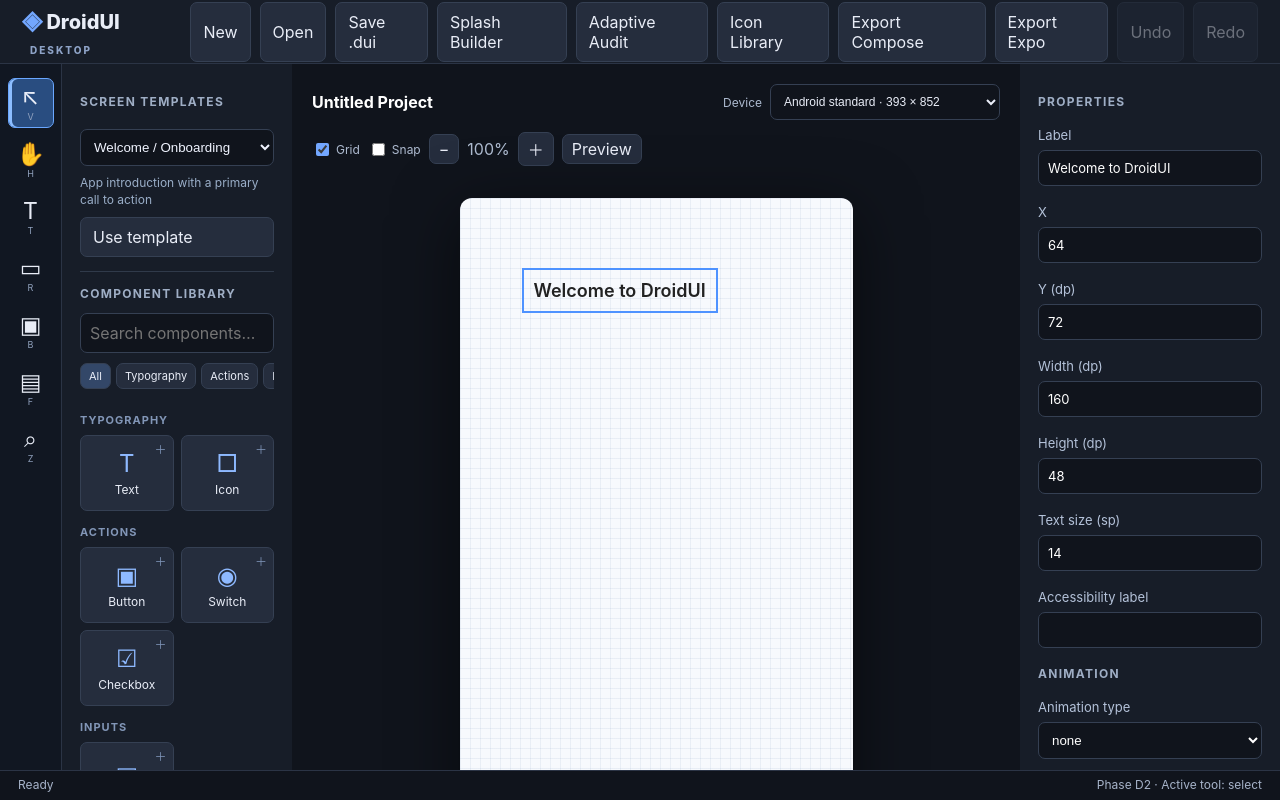
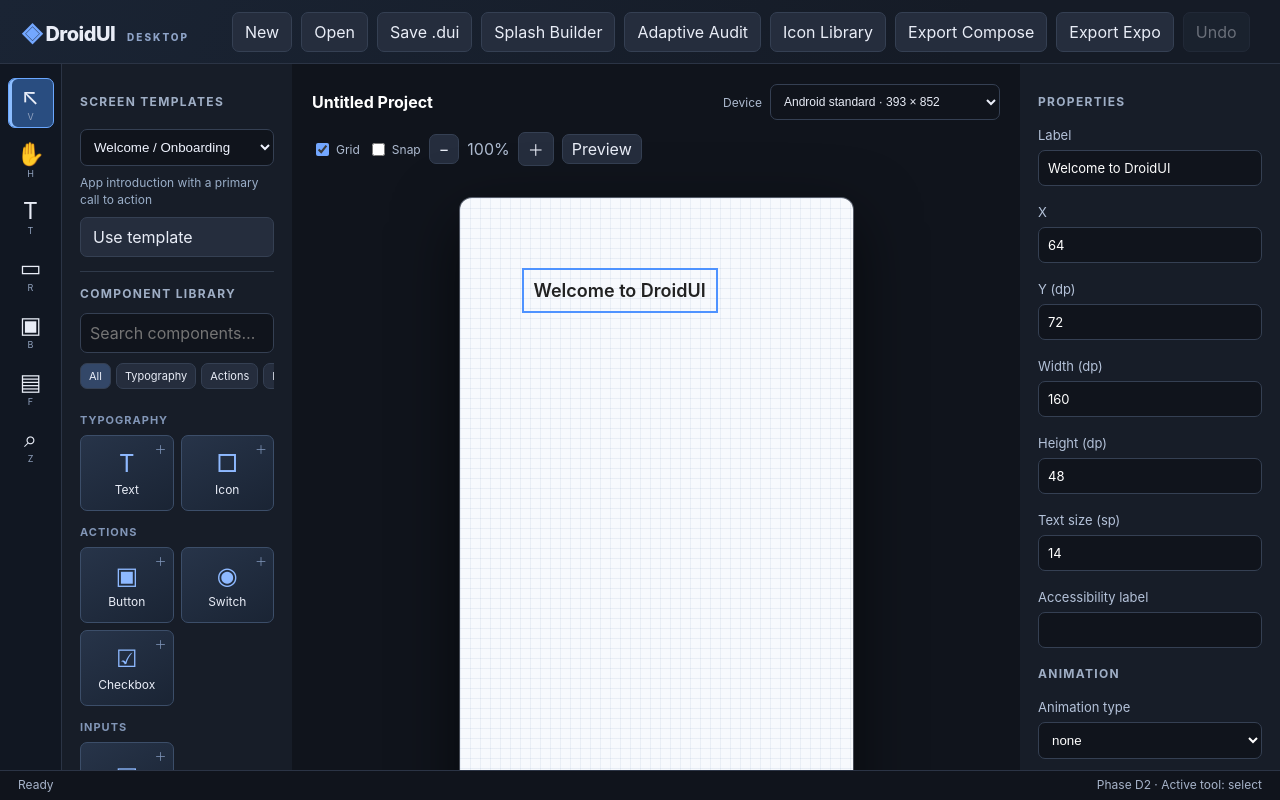
Before and after one commit to CodePhrex/DroidUI-Windows, a React (Vite) app: page / in a window 1280 px wide. Built offline with nearby package versions, Linux system fonts and the light colour scheme.

Commit message:
style(studio): upscale reactive panels and polished searchable icon gallery

```diff
--- a/src/style.css
+++ b/src/style.css
@@ -77,3 +77,29 @@ button:disabled{opacity:.4;cursor:not-allowed}
 .audit-findings{max-height:320px;overflow:auto;display:flex;flex-direction:column;gap:5px;margin:10px 0}
 .audit-findings button{display:flex;flex-direction:column;align-items:flex-start;gap:4px;text-align:left;white-space:normal;padding:9px;border:1px solid #344055;border-radius:7px}
 .audit-findings small{font-size:11px;line-height:1.4;color:#b9c6d8}
+
+/* Premium reactive workspace surfaces */
+:root{--dui-accent:#84b8ff;--dui-edge:#334158;--dui-surface:#192231}
+button,select,input{transition:background-color .16s ease,border-color .16s ease,box-shadow .16s ease,transform .16s ease}
+button:hover:not(:disabled){border-color:#6084b9}
+button:active:not(:disabled){transform:scale(.98)}
+button:focus-visible,input:focus-visible,select:focus-visible{outline:2px solid var(--dui-accent);outline-offset:2px}
+header{background:linear-gradient(115deg,#1a2434,#151b26 75%);box-shadow:0 4px 24px #0003}
+.brand{letter-spacing:-.5px}
+.actions{overflow-x:auto;scrollbar-width:thin;max-width:calc(100vw - 250px);padding:4px}
+.actions button{flex-shrink:0;white-space:nowrap}
+.tools,.inspector{scrollbar-width:thin;scrollbar-color:#425777 transparent}
+.component-list button{background:linear-gradient(150deg,#273449,#1a2434);border-color:#3c4e69}
+.component-list button:hover{background:linear-gradient(150deg,#344e70,#263952)!important;transform:translateY(-2px);box-shadow:0 8px 22px #0005}
+.canvas{box-shadow:0 22px 65px #0009,0 0 0 1px #d9e5ff66}
+.element.icon{display:flex;align-items:center;justify-content:center;padding:4px;min-width:24px;min-height:24px}
+.icon-dialog{background:#161f2e;border:1px solid #486081;border-radius:18px;padding:24px;width:min(960px,96vw);max-height:88vh;overflow:auto;box-shadow:0 30px 90px #000a}
+.icon-dialog h2{margin:0;font-size:21px}
+.icon-dialog h2 small{font-size:12px;color:#9eb5d2;font-weight:500}
+.icon-dialog p{font-size:13px;color:#9eb5d2}
+.icon-dialog>input{display:block;width:100%;padding:12px 14px;margin:16px 0;background:#0d1521;color:#e9edf7;border:1px solid #465975;border-radius:10px}
+.icon-gallery-grid{display:grid;grid-template-columns:repeat(auto-fill,minmax(94px,1fr));gap:10px;max-height:56vh;overflow:auto;padding:5px}
+.icon-gallery-grid button{min-height:90px;display:flex;flex-direction:column;align-items:center;justify-content:center;gap:12px;background:#202d40;border:1px solid #354b66;border-radius:12px;color:#a8d0ff}
+.icon-gallery-grid button:hover{background:#2e4664!important;transform:translateY(-2px)}
+.icon-gallery-grid small{color:#dce7fa;font-size:11px;overflow-wrap:anywhere}
+@media(prefers-reduced-motion:reduce){button,select,input{transition:none!important}}
```
